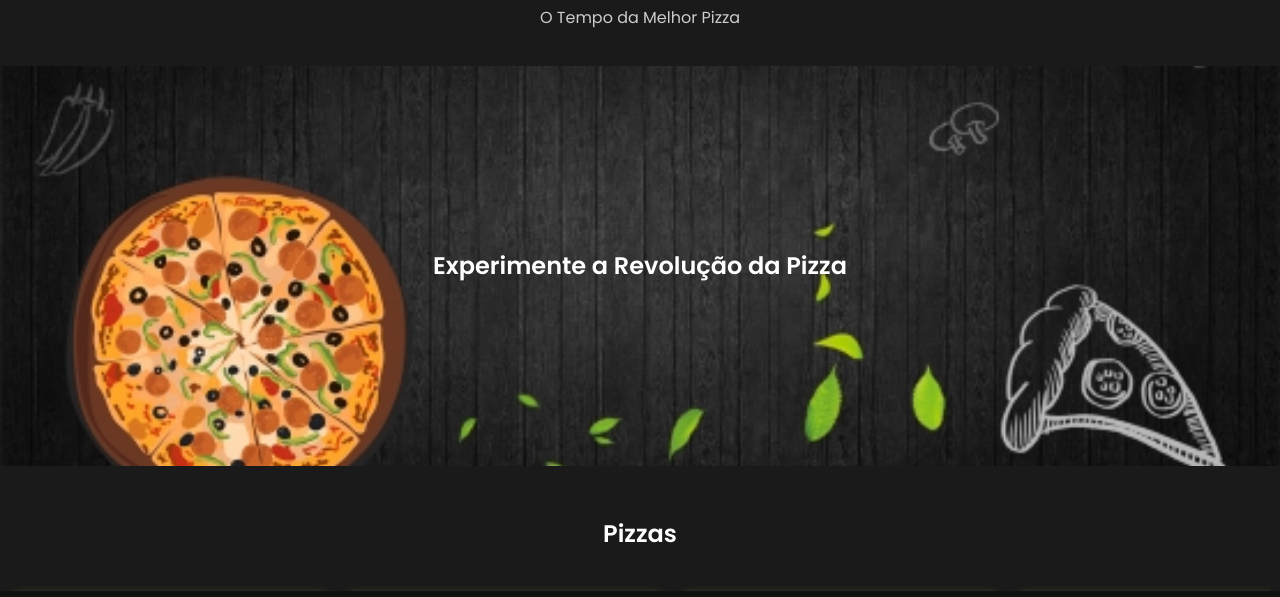
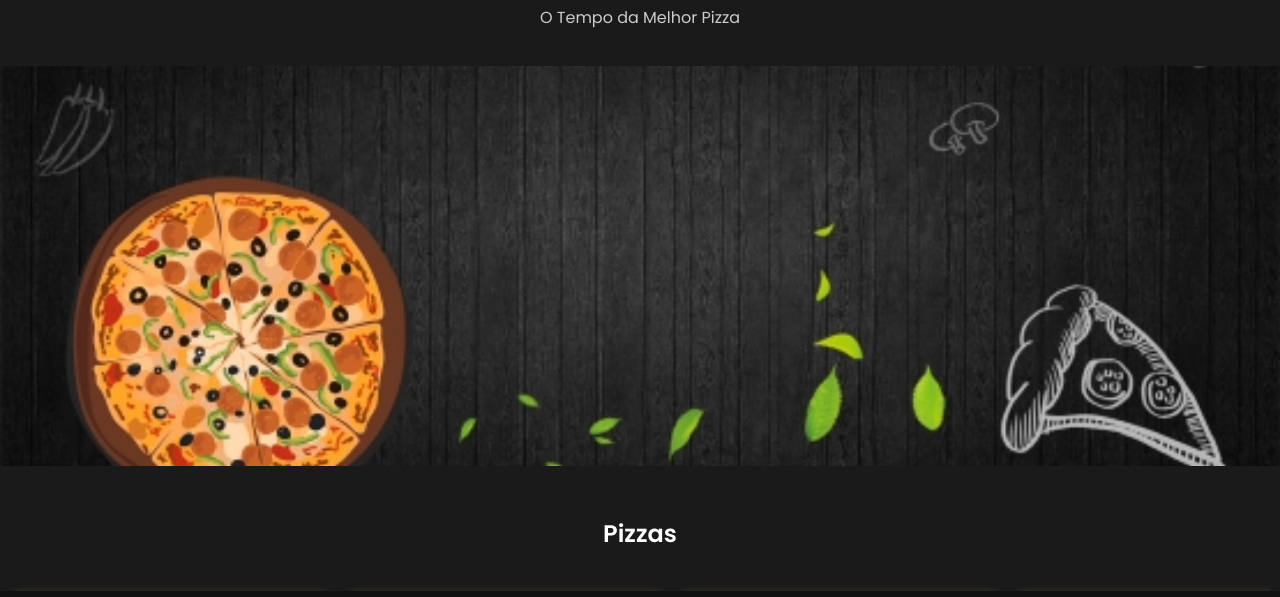
Before and after one commit to Projectpizzaria/Pizzarialaout01, a website with bundled scripts: page index.html in a window 1280 px wide. Shown: the part 122-719 px from the top of the page. Built offline with nearby package versions, Linux system fonts and the light colour scheme.

Commit message:
Update index.html

```diff
--- a/index.html
+++ b/index.html
@@ -21,7 +21,6 @@
   </div>
 
   <section class="hero">
-    <h2>Experimente a Revolução da Pizza</h2>
   </section>
 
   <section class="menu">
```
